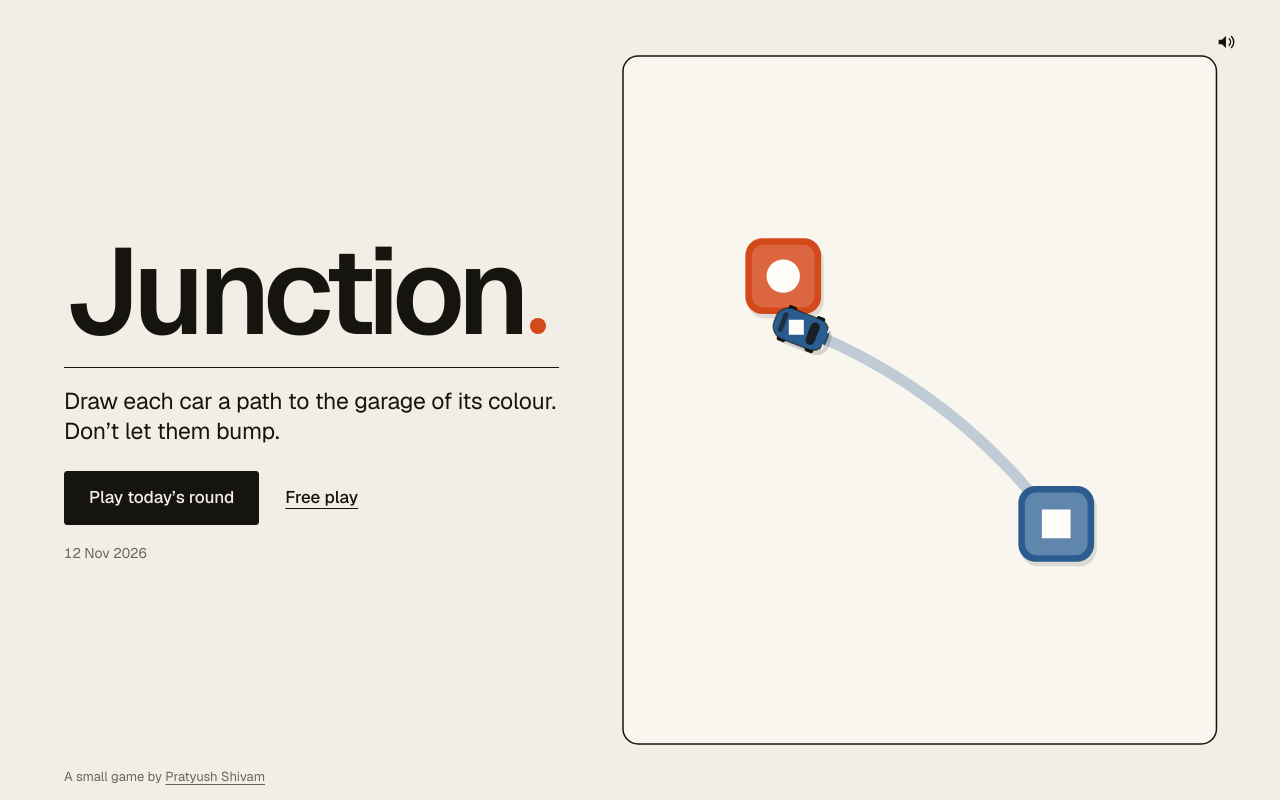
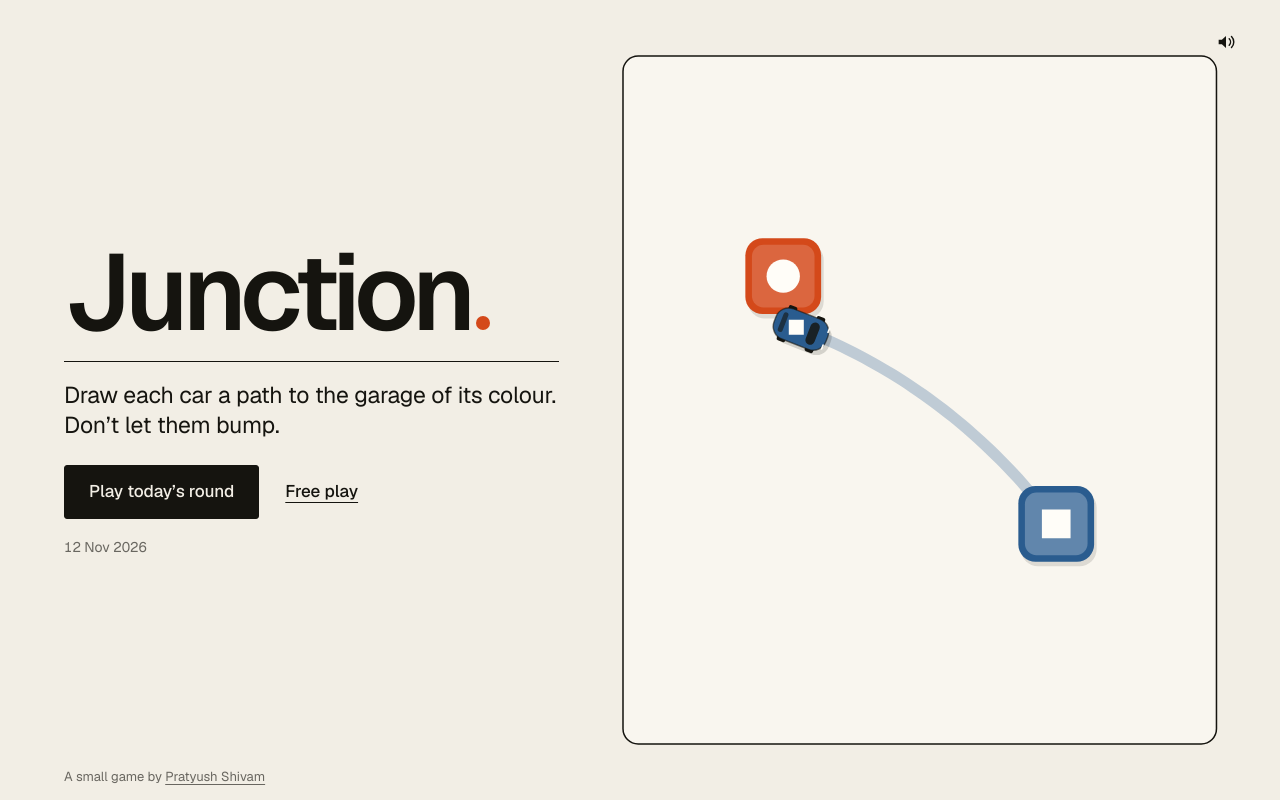
Before and after one commit to pratyushshivam/junction, a website built with Vite: page index.html in a window 1280 px wide. Built offline with nearby package versions, Linux system fonts and the light colour scheme.

Commit message:
Start screen: keep the wordmark and its dot on one line at every width

```diff
--- a/src/styles.css
+++ b/src/styles.css
@@ -227,6 +227,10 @@ body {
 
 .start-text {
   pointer-events: auto;
+  min-width: 0;
+}
+
+.start-text > :not(.wordmark) {
   max-width: 34rem;
 }
 
@@ -236,6 +240,8 @@ body {
   font-weight: 600;
   line-height: 0.92;
   letter-spacing: -0.055em;
+  /* The orange dot is part of the word: never let it drop to its own line. */
+  white-space: nowrap;
 }
 
 .wordmark::after {
@@ -371,7 +377,7 @@ body {
   }
 
   .wordmark {
-    font-size: clamp(64px, 9.5vw, 148px);
+    font-size: clamp(64px, 8.4vw, 136px);
   }
 }
 
```
